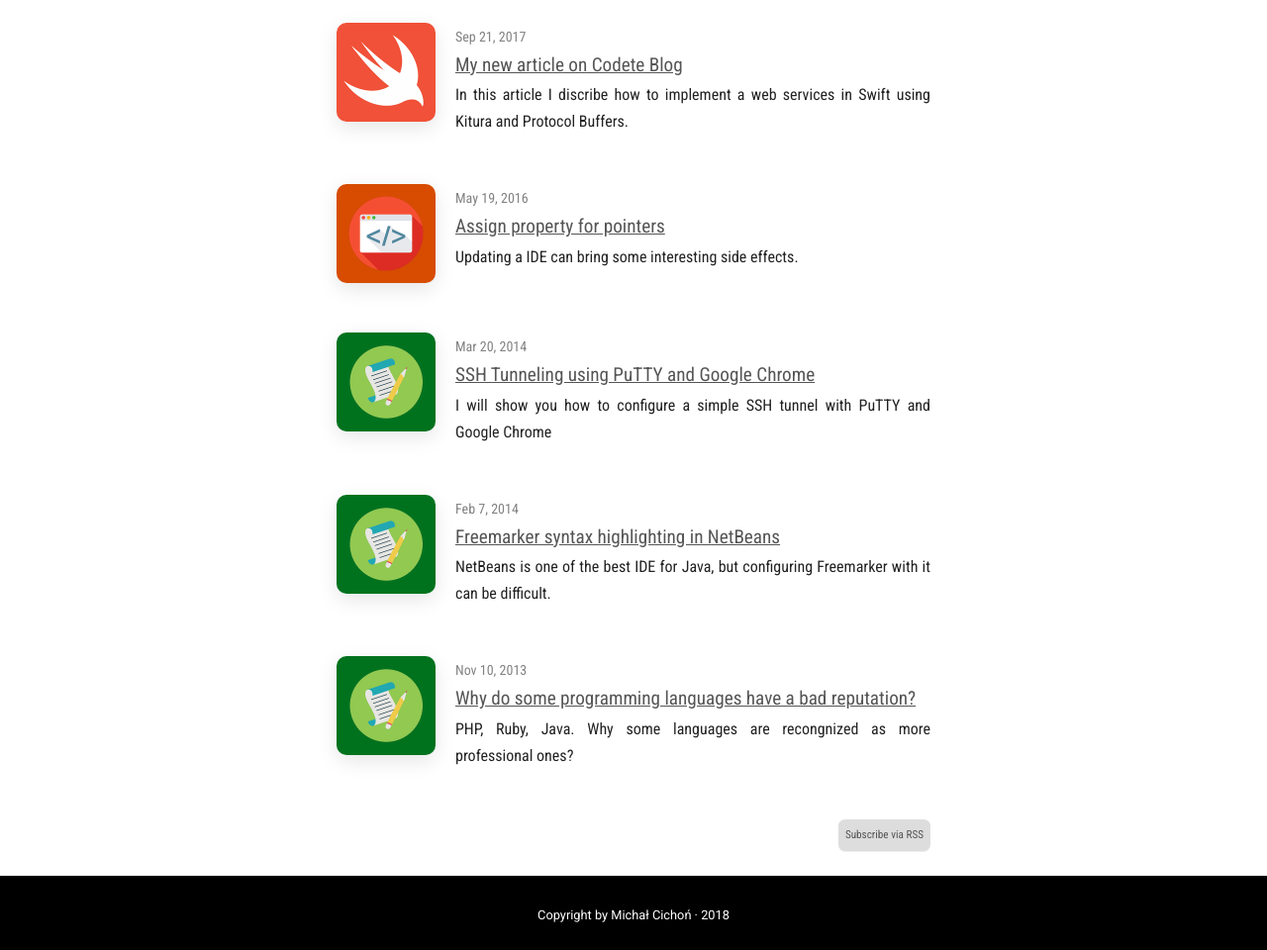
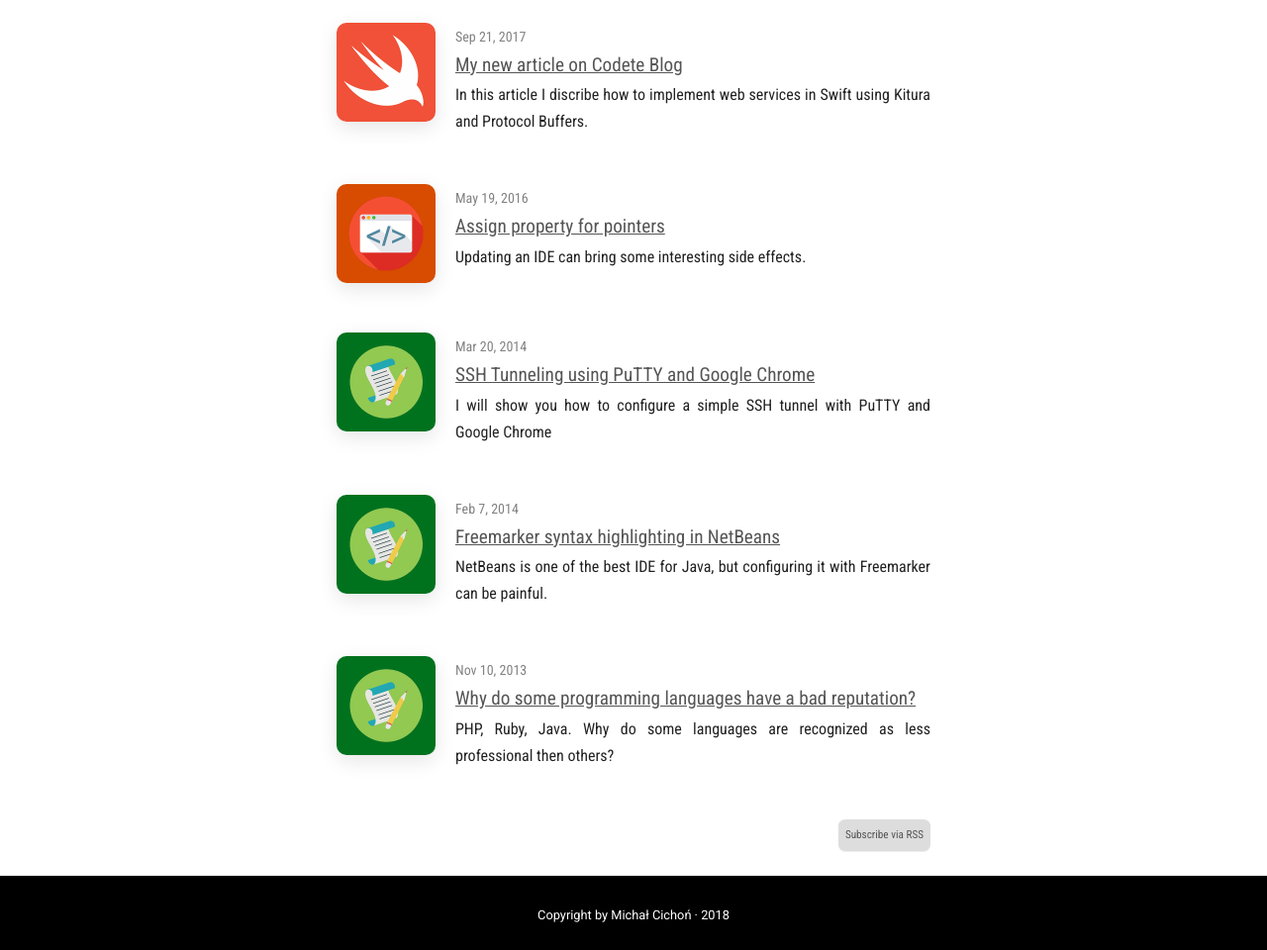
Before and after one commit to michalcichon/michalcichon.github.io, a Jekyll site: the page built from blog.html, in a window 1280 px wide. Shown: the part 252-1212 px from the top of the page at 99% size. Built offline with Jekyll 4.4.1, drawn with Linux system fonts in a browser that asks for light colours.

Commit message:
Fix posts desc

```diff
--- a/_posts/2013-11-10-why-do-some-programming-languages-have-a-bad-reputation.md
+++ b/_posts/2013-11-10-why-do-some-programming-languages-have-a-bad-reputation.md
@@ -1,7 +1,7 @@
 ---
 layout: post
 title:  "Why do some programming languages have a bad reputation?"
-description: "PHP, Ruby, Java. Why some languages are recongnized as more professional ones?"
+description: "PHP, Ruby, Java. Why do some languages are recognized as less professional then others?"
 date:   2013-11-10 10:09:00 +0200
 categories: programming
 keywords: PHP, programming languages
--- a/_posts/2014-02-07-freemarker-syntax-highlighting-in-netbeans.md
+++ b/_posts/2014-02-07-freemarker-syntax-highlighting-in-netbeans.md
@@ -1,7 +1,7 @@
 ---
 layout: post
 title:  "Freemarker syntax highlighting in NetBeans"
-description: "NetBeans is one of the best IDE for Java, but configuring Freemarker with it can be difficult."
+description: "NetBeans is one of the best IDE for Java, but configuring it with Freemarker can be painful."
 date:   2014-02-07 10:09:00 +0200
 categories: tools
 keywords: syntax, netbeans, lexer
--- a/_posts/2016-05-19-assign-property-for-pointers-to-objects.md
+++ b/_posts/2016-05-19-assign-property-for-pointers-to-objects.md
@@ -1,7 +1,7 @@
 ---
 layout: post
 title:  "Assign property for pointers"
-description: "Updating a IDE can bring some interesting side effects."
+description: "Updating an IDE can bring some interesting side effects."
 date:   2016-05-19 10:09:00 +0200
 categories: ios
 keywords: xcode, assign, weak property
```
Also changed, not shown: _posts/2017-09-21-high-performance-web-services-with-swift-and-protocol-buffers.md (+1 -1 lines).
